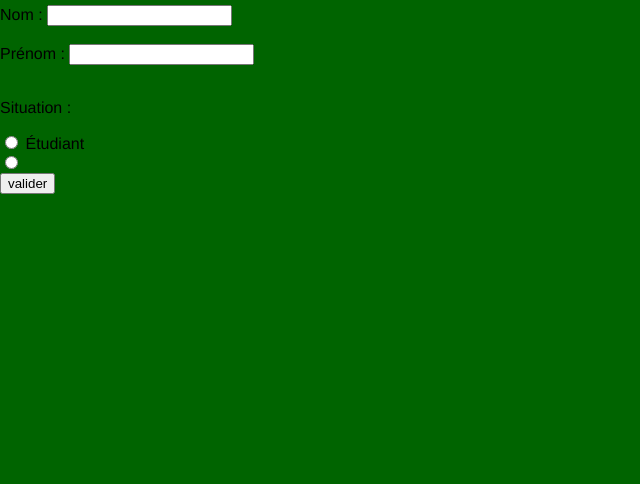
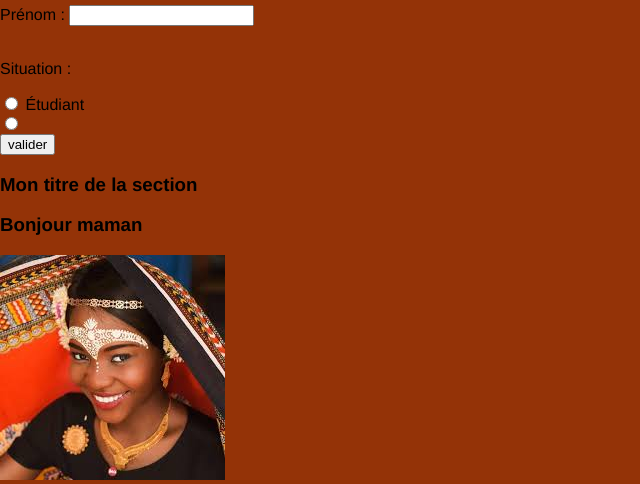
Before and after one commit to mounawaraalicolo5-or/mapremierejavascript, a plain HTML site: page calcul_age.html in a window 1280 px wide. Shown: the part 528-1012 px from the top of the page, without its empty margins (0-640 px from the left). Before the commit the page ends 800 px from the top, so only its background shows below. Drawn offline with Linux system fonts and the light colour scheme.

Commit message:
jai cree un fichier

```diff
--- a/calcul_age.css
+++ b/calcul_age.css
@@ -1,11 +1,11 @@
 body {
     font-family: Helvetica, sans-serif;
-    background-color: darkgreen;
+    background-color: rgb(148, 51, 7);
     margin: 0;
 };
 
 .container {
     width: 350px;
     margin: auto;
-    background: chartreuse;
+    background: rgb(255, 136, 0);
 }
--- a/calcul_age.html
+++ b/calcul_age.html
@@ -7,8 +7,8 @@
     <script src="dom_calcul_age.js" defer></script>
     <link rel="stylesheet" href="calcul_age.css">
 </head>
+<body>
 
-<body>
 <article>
 
     <h3 id="communes">Communes de Mayotte</h3>
@@ -40,7 +40,7 @@
 
     <form id="userForm">
 
-        <h4>Présentez-vous</h4>
+
 
         <div id="recensement">
             <p id="paragraphe1">Nous recensons la population de Mayotte</p>
--- a/dom_calcul_age.js
+++ b/dom_calcul_age.js
@@ -57,3 +57,59 @@ for(i =0; i < 8; i=i+1){
   console.log(elementClassCommunes[i].textContent);
 
 }
+
+//j'insere des balise dans le fichier HTML grace au code javscript
+
+//je crée un element  (balise) nommé <section>
+let elementSection = document.createElement("section");
+
+
+//je recupere la balide <body> , puis je stoke <body> dans la variable elementBody
+let elementBody = document.querySelector('body');
+
+//j'ajoute la section du body
+elementBody.appendChild(elementSection);
+
+//j'ai crée un titre 3
+let nouveauTitre = document.createElement("h3");
+
+//je met le texte du titre
+nouveauTitre.textContent="Mon titre de la section";
+
+////j'ajoute le titre dans ma section
+elementSection.appendChild(nouveauTitre);
+
+
+//j'ai crée une nouvelle balise (section)appeler maman
+let elementMaman = document.createElement('Maman');
+
+//j'ajoute cette balise maman dans le body
+elementBody.appendChild(elementMaman);
+
+//je crée un deuxieme titre h3
+let nouveauTitre3 = document.createElement("h3");
+
+//je met le texte du titre
+nouveauTitre3.textContent="Bonjour maman";
+
+//j'ajoute le titre dans la balise maman
+elementMaman.appendChild(nouveauTitre3);
+
+
+//crée la balise img
+let elementimage = document.createElement("img");
+
+// je definie le chemin de mon image (image.jpg)
+elementimage.src = "images.jpg";
+
+//j'ajoute un texte alternatif a mon image
+elementimage.setAttribute("alt","la femme mahoraise");
+
+elementimage.className="images.jpg";
+
+elementimage.classList.add("images", "images");
+
+elementimage.classList.remove("images")
+
+// j'ajoute l'image dans le body de la page
+elementBody.appendChild(elementimage);
```
Also changed, not shown: images.jpg (added), tc-cdt-1716-640x360 (1).jpg (added).
